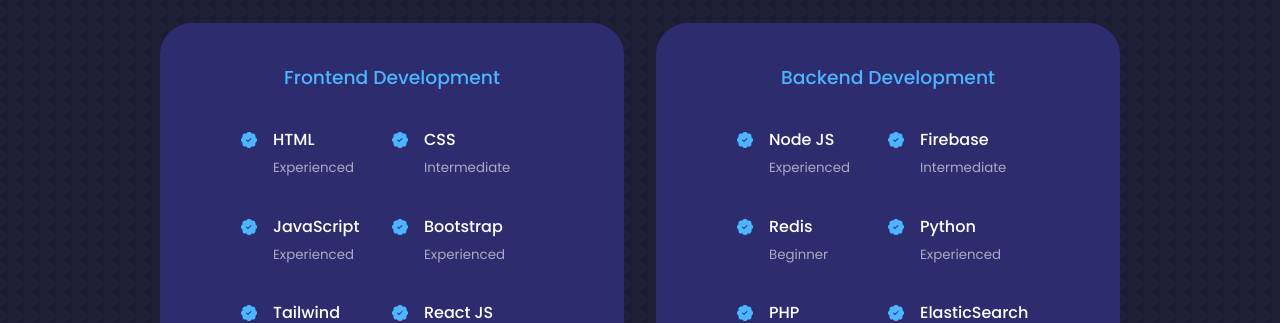
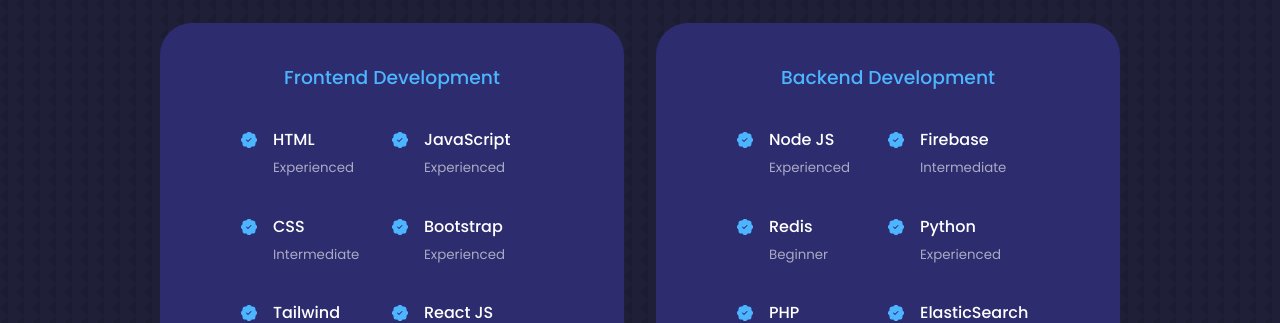
Before and after one commit to Priyanshu-Kapadia/PortFolio, a React (Vite) app: page / in a window 1280 px wide. Shown: the part 1700-2023 px from the top of the page. Built offline with nearby package versions, Linux system fonts and the light colour scheme.

Commit message:
small Change

```diff
--- a/src/components/experience/Experience.jsx
+++ b/src/components/experience/Experience.jsx
@@ -23,15 +23,15 @@
             <article className="experience__details">
               <BsPatchCheckFill className="experience__details-icon" />
               <div>
-                <h4>CSS</h4>
-                <small className='text-light'>Intermediate</small>
+                <h4>JavaScript</h4>
+                <small className='text-light'>Experienced</small>
               </div>
             </article>
             <article className="experience__details">
               <BsPatchCheckFill className="experience__details-icon" />
               <div>
-                <h4>JavaScript</h4>
-                <small className='text-light'>Experienced</small>
+                <h4>CSS</h4>
+                <small className='text-light'>Intermediate</small>
               </div>
             </article>
             <article className="experience__details">
```
